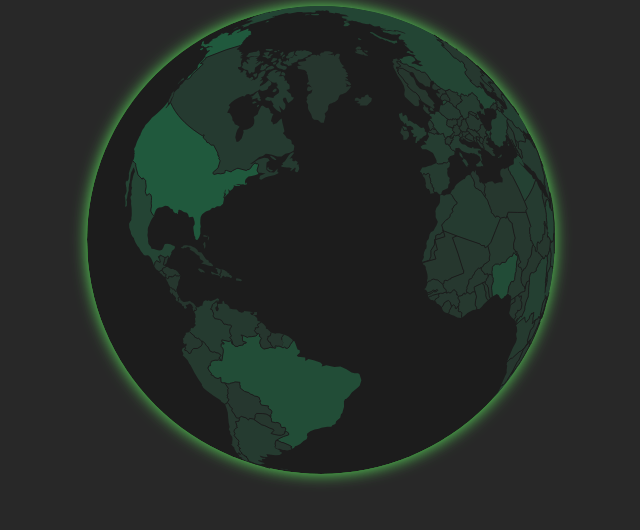
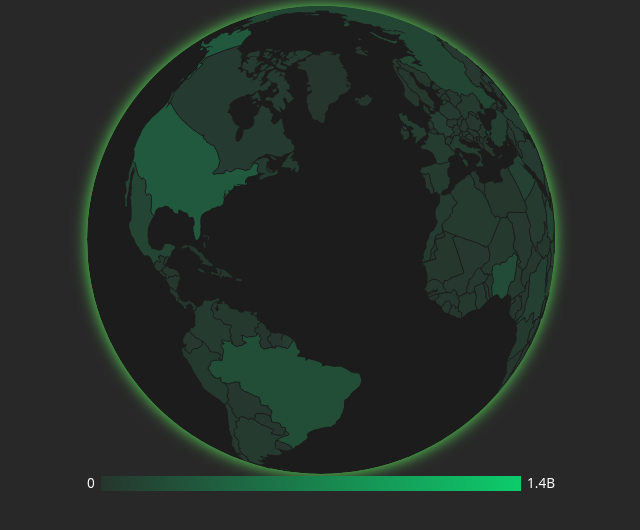
Before and after one commit to TranTrungTinh/invoice-app, a Svelte app in the folder data-visualization/: page / in a window 1280 px wide. Shown: the top 530 px of the page, without its empty margins (319-959 px from the left). Built offline with nearby package versions, Linux system fonts and the light colour scheme.

Commit message:
chore: Add Legend component to data visualization

```diff
--- a/data-visualization/package.json
+++ b/data-visualization/package.json
@@ -19,6 +19,8 @@
     "d3-format": "^3.1.0",
     "d3-geo": "^3.1.1",
     "d3-scale": "^4.0.2",
+    "d3-selection": "3.0.0",
+    "d3-timer": "3.0.1",
     "path": "^0.12.7",
     "topojson-client": "3.1.0"
   },
--- a/data-visualization/src/App.svelte
+++ b/data-visualization/src/App.svelte
@@ -102,6 +102,9 @@
   }
 
   import { draw } from "svelte/transition";
+
+  // Legend
+  import Legend from "$components/Legend.svelte";
 </script>
 
 <div class="chart-container" bind:clientWidth={width}>
@@ -148,6 +151,7 @@
       {/key}
     {/if}
   </svg>
+  <Legend data={tooltipData} {colorScale} />
   <Tooltip data={tooltipData} />
 </div>
 
--- /dev/null
+++ b/data-visualization/src/components/Legend.svelte
@@ -0,0 +1,52 @@
+<script>
+  export let colorScale;
+  export let data;
+
+  $: percentOfMax = (data?.population / colorScale.domain()[1]) * 100;
+
+  import { fade } from "svelte/transition";
+
+  import { format } from "d3-format";
+  const suffixFormat = d => format(".2~s")(d).replace(/G/, "B");
+</script>
+
+<div class="legend" aria-hidden="true">
+  <span class="label">0</span>
+  <div
+    class="bar"
+    style:background="linear-gradient(to right, {colorScale.range()[0]}, {colorScale.range()[1]})"
+  >
+    {#if percentOfMax}
+      <span transition:fade class="line" style="left: {percentOfMax}%;" />
+    {/if}
+  </div>
+  <span class="label">{suffixFormat(colorScale.domain()[1])}</span>
+</div>
+
+<style>
+  .bar {
+    height: 15px;
+    width: 100%;
+    position: relative;
+  }
+
+  .legend {
+    display: flex;
+    gap: 6px;
+  }
+
+  .label {
+    color: white;
+    font-size: 0.85rem;
+    user-select: none;
+  }
+
+  .line {
+    position: absolute;
+    top: 0;
+    height: 15px;
+    width: 2px;
+    background: white;
+    transition: left 800ms cubic-bezier(1, 0, 0, 1);
+  }
+</style>
```
